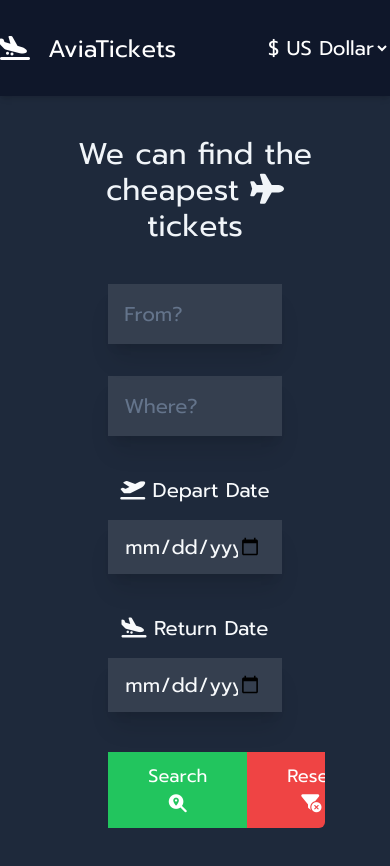
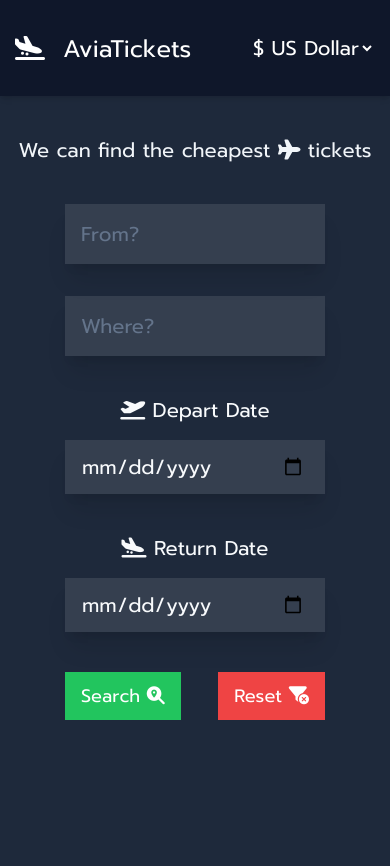
Before and after one commit to uzatsepin/aviatickets, a website built with webpack: page src/index.html in a window 390 px wide. After the commit the page ends 844 px from the top, so only its background shows below. Built offline with nearby package versions, Linux system fonts and the light colour scheme; no server answers.

Commit message:
fix: added mobile responsive

```diff
--- a/src/index.html
+++ b/src/index.html
@@ -16,7 +16,7 @@
       <div class="container mx-auto flex justify-between">
         <!-- Logo -->
         <div>
-          <a href="#" class="h-8 w-8 ">
+          <a href="#" class="h-8 w-8">
             <i class="fa-solid fa-plane-arrival text-2xl hover:text-sky-500 transition ease-in-out duration-200"></i>
             <span class="text-2xl pl-3 hover:text-sky-500 transition ease-in-out duration-200">AviaTickets</span>
           </a>
@@ -32,8 +32,8 @@
     </header>
 
     <!-- Main Window -->
-    <div class="rounded-md overflow-hidden mx-auto w-2/3 my-10" >
-      <h1 class="text-3xl text-slate-100 text-center mb-10">We can find the cheapest <i class="fa-solid fa-plane"></i> tickets</h1>
+    <div class="rounded-md overflow-hidden mx-auto w-2/3 my-10 mobile:w-full" >
+      <h1 class="mobile:text-xl text-slate-100 text-center mb-10 desktop:text-3xl tablet:text-2xl">We can find the cheapest <i class="fa-solid fa-plane"></i> tickets</h1>
       <!-- Countries -->
         <div class="flex justify-center flex-col items-center">
           <input type="text" class="block w-2/3 bg-white bg-opacity-10 border-r-4 shadow-xl border-transparent focus:border-slate-400 py-4 px-4 placeholder:text-slate-500 outline-none text-slate-200 transition-colors text-xl" placeholder="From?">
@@ -47,9 +47,9 @@
           <input id="return" type="date" class="block w-2/3 bg-white bg-opacity-10 border-r-4 shadow-xl border-transparent focus:border-slate-400 py-3 px-4 placeholder:text-slate-500 outline-none text-slate-50 transition-colors text-xl mt-4">
         </div>
         <!-- Btns -->
-        <div class="flex items-center justify-between mx-auto w-2/3 mt-10">
-          <button class="text-white bg-green-500 block py-2.5 px-10 hover:bg-green-700 font-bolt text-lg transition ease-in-out duration-200">Search <i class="fa-solid fa-magnifying-glass-location"></i></button>
-          <button class="text-white bg-red-500 block py-2.5 px-10 hover:bg-red-700 font-bolt text-lg transition ease-in-out duration-200">Reset <i class="fa-solid fa-filter-circle-xmark"></i></button>
+        <div class="flex items-center justify-between mx-auto w-2/3 mt-10 mobile:w-3/3">
+          <button class="text-white bg-green-500 block py-2.5 tablet:px-10 mobile:px-4 hover:bg-green-700 font-bolt text-lg transition ease-in-out duration-200">Search <i class="fa-solid fa-magnifying-glass-location"></i></button>
+          <button class="text-white bg-red-500 block py-2.5 tablet:px-10 mobile:px-4 hover:bg-red-700 font-bolt text-lg transition ease-in-out duration-200">Reset <i class="fa-solid fa-filter-circle-xmark"></i></button>
         </div>
     </div>
 </body>
--- a/tailwind.config.js
+++ b/tailwind.config.js
@@ -1,6 +1,11 @@
 module.exports = {
   purge: ['./src/**/*.html', '.src/**/*.{js,jsx,ts,tsx}'],
   theme: {
+    screens: {
+      mobile: '360px',
+      tablet: '600px',
+      desktop: '1200px',
+    },
     extend: {},
   },
   plugins: [],
```
